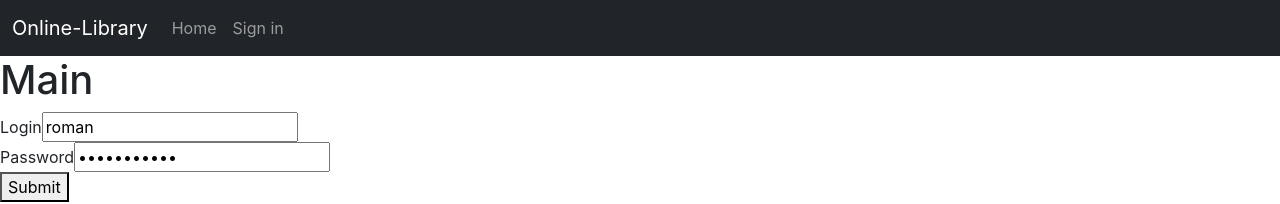
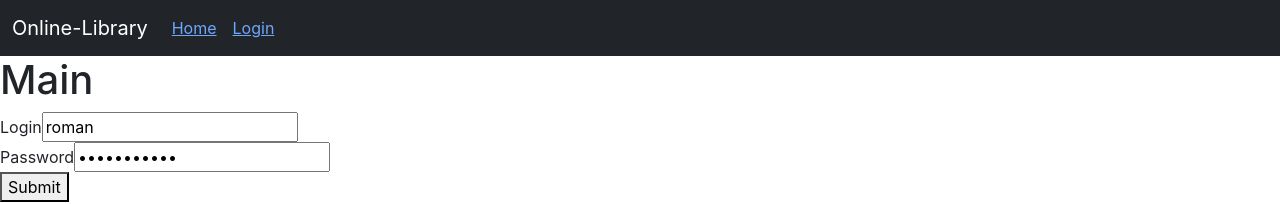
Before and after one commit to Fustell/OnlineLibraryFrontEnd, a React (Create React App) app: page /login in a window 1280 px wide. Shown: the top 204 px of the page. Built offline with nearby package versions, Linux system fonts and the light colour scheme; no server answers.

Commit message:
bug redirect fix

```diff
--- a/src/App.tsx
+++ b/src/App.tsx
@@ -6,8 +6,9 @@ import Header from './components';
 import { useSelector } from 'react-redux';
 import { IRootState, useAppDispatch } from './store';
 import { JSX } from 'react/jsx-runtime';
-import { useEffect } from 'react';
+import { useEffect, useRef } from 'react';
 import { getProfile } from './store/auth/actionCreators';
+import { logout } from './api/auth';
 
 
 function App() {
@@ -15,10 +16,14 @@ function App() {
   const dispatch = useAppDispatch();
   const isLoggined = useSelector(
     (state: IRootState) => !!state.auth.authData.access
-  );
-  useEffect(() => {
-    dispatch(getProfile());
-  }, [dispatch])
+    );
+    const isNotExecuted = useRef(true);
+    useEffect(() => {
+      if(isNotExecuted.current){
+        isNotExecuted.current = false;
+        dispatch(getProfile());
+      }
+    }, [dispatch])
 
   const ProtectedRoute = (e: JSX.Element) => {
     const isLoading = useSelector(
@@ -50,6 +55,9 @@ function App() {
 
   }
 
+  const LoadingAnimation = () => {
+    return <div>Loading...</div>
+  }
 
   return (
     <Router>
--- a/src/api/books/index.ts
+++ b/src/api/books/index.ts
@@ -8,5 +8,6 @@ export const getBooks = (): AxiosPromise => {
 }
 
 export const getSingleBook = (id:string|undefined): AxiosPromise => {
-    return axiosInstance.get(Endpoints.BOOKS.SINGLEBOOK + id)
+    const response =axiosInstance.get(Endpoints.BOOKS.SINGLEBOOK + id+"/");
+    return response
 }
--- a/src/components/Header.tsx
+++ b/src/components/Header.tsx
@@ -16,8 +16,8 @@ const Header = () => {
           <Navbar.Toggle aria-controls="basic-navbar-nav" />
           <Navbar.Collapse id="basic-navbar-nav">
             <Nav className="me-auto">
-              <Nav.Link href="/">Home</Nav.Link>
-              <Nav.Link href="/login">Sign in</Nav.Link>
+              <Nav.Link href="/"><Link to="/">Home</Link></Nav.Link>
+              {isLoggined ?<Nav.Link href="/logout"><Link to="/logout">Logout</Link></Nav.Link> :<Nav.Link href="/login"><Link to="/login">Login</Link></Nav.Link>}
             </Nav>
           </Navbar.Collapse>
         </Container>
--- a/src/pages/Dashboard/Dashboard.tsx
+++ b/src/pages/Dashboard/Dashboard.tsx
@@ -1,15 +1,19 @@
 import { useSelector } from "react-redux";
 import { IRootState, useAppDispatch } from "../../store";
-import { useEffect } from "react";
+import { useEffect, useRef } from "react";
 import {getBooks} from "../../store/books/actionsCreators";
 import { Link } from "react-router-dom";
 
 const Dashboard =  () => {
 
     const dispatch = useAppDispatch();
+    const isNotExecuted = useRef(true);
 
     useEffect(() => {
-        dispatch(getBooks());
+        if(isNotExecuted.current){
+          isNotExecuted.current = false;
+          dispatch(getBooks());
+        }
       }, [dispatch])
 
 
--- a/src/pages/SingleBook/SingleBook.tsx
+++ b/src/pages/SingleBook/SingleBook.tsx
@@ -1,6 +1,6 @@
 import { useParams } from "react-router-dom";
 import { IRootState, useAppDispatch } from "../../store";
-import { useEffect, useState } from "react";
+import { useEffect, useRef, useState } from "react";
 import { getSingleBook } from "../../store/SingleBook/actionCreator";
 import { useSelector } from "react-redux";
 import { Document, Page, pdfjs } from 'react-pdf';
@@ -12,9 +12,18 @@ const SingleBook = () => {
 
     const dispatch = useAppDispatch();
     const { id } = useParams();
+    const isNotExecuted = useRef(true);
+    const isLoggined = useSelector(
+      (state: IRootState) => !!state.auth.authData.access
+    )
+
     useEffect(() => {
-        dispatch(getSingleBook(id));
+        if(isNotExecuted.current && isLoggined){
+          isNotExecuted.current = false;
+          dispatch(getSingleBook(id));
+        }
       }, [dispatch])
+
 
     const [isReading, setIsReading] = useState(false);
 
```
